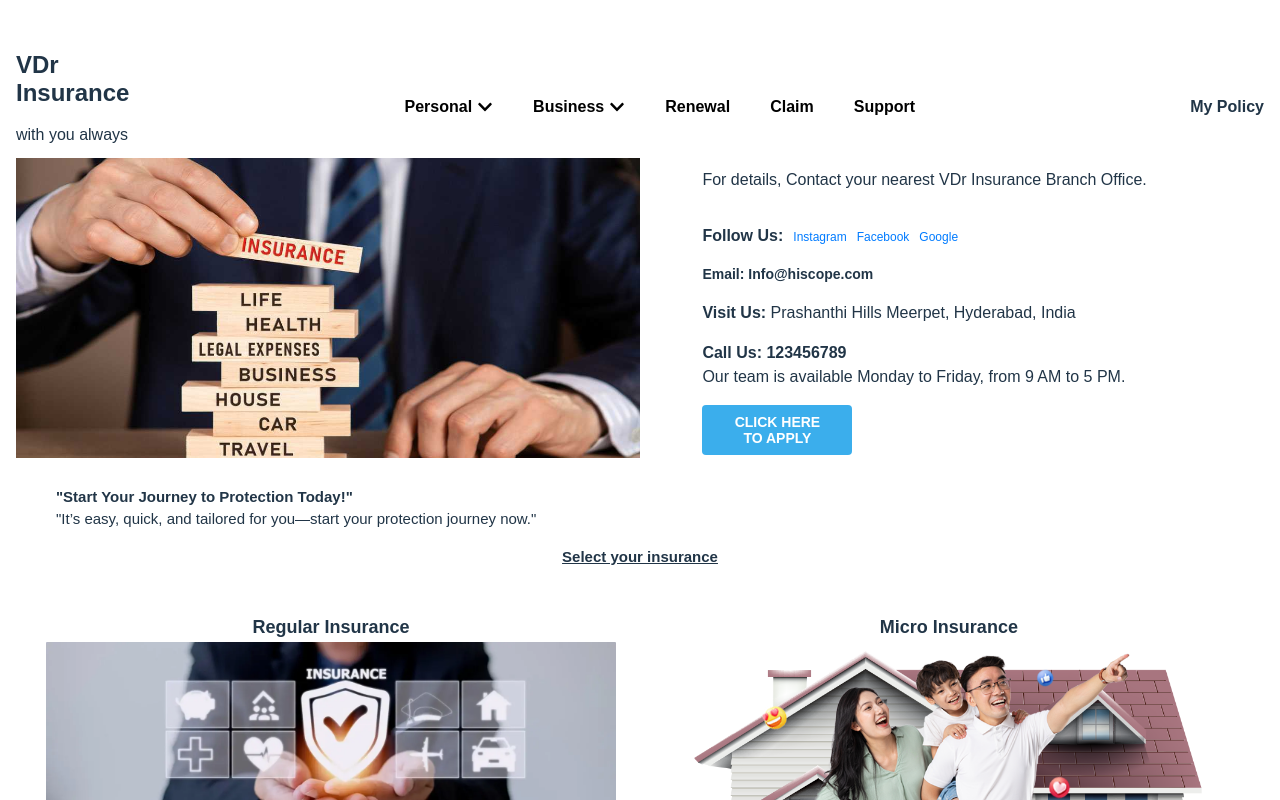
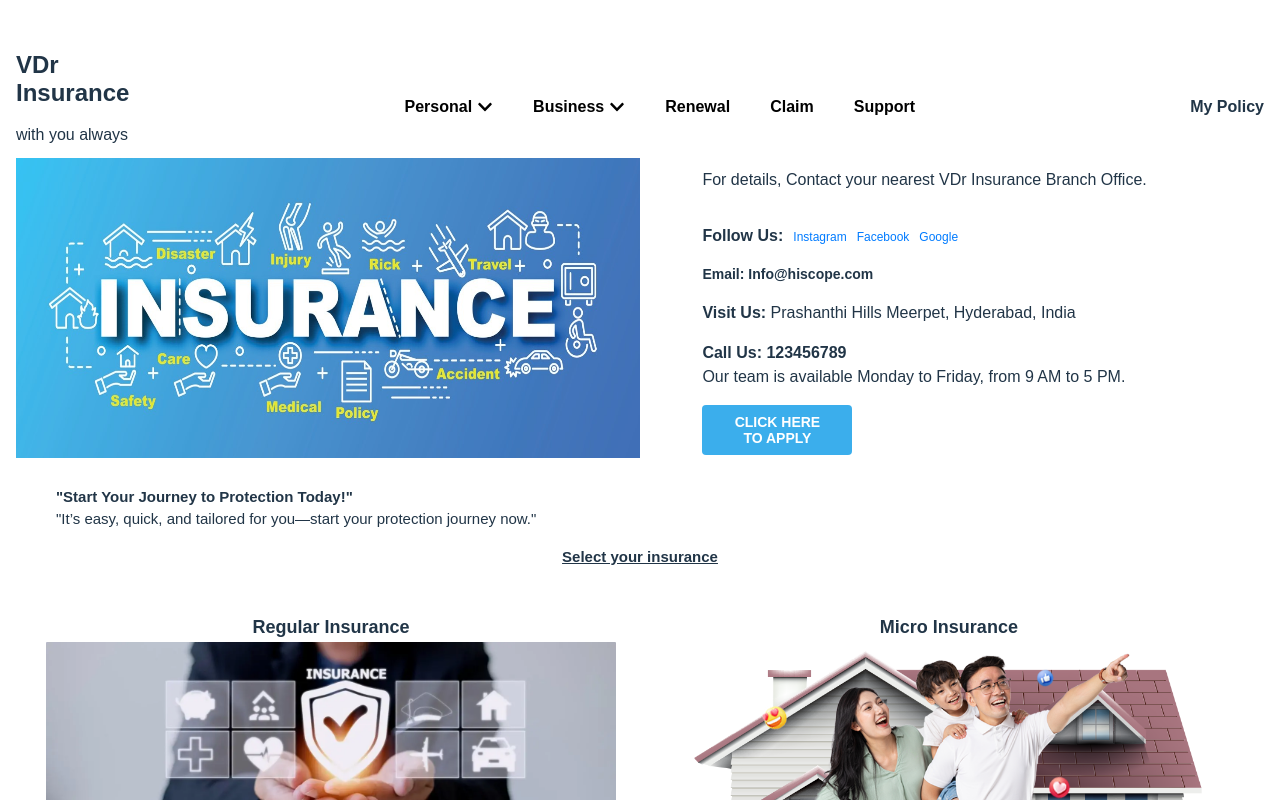
Before and after one commit to Praneethvarma807/InsurancePage, a React (Vite) app: page / in a window 1280 px wide. Shown: the top 800 px of the page. Built offline with nearby package versions, Linux system fonts and the light colour scheme.

Commit message:
updated all files

```diff
--- a/src/insurancePage.jsx
+++ b/src/insurancePage.jsx
@@ -6,7 +6,7 @@ import FormPage0 from "../src/assets/components/InsuranceFormPage0";
 import FormPage1 from "../src/assets/components/InsuranceFormPage1";
 import FormPage2 from "../src/assets/components/InsuranceFormPage2";
 import FormPage3 from "../src/assets/components/InsuranceFormPage3";
-import Img2 from "./assets/Images/insurancePage/img2.jpg";
+import Insurancefirstpageimage from "./assets/Images/insurancePage/insurancefirstpageimage1.jpg";
 import RegularInsuranceImg from "../src/assets/Images/insurancePage/img3.webp";
 import MicroInsuranceImg from "../src/assets/Images/insurancePage/microInsuranceImg.png";
 
@@ -106,7 +106,7 @@ const Insurance = () => {
           {/* Insurance Content */}
           <div className="mainInsurance-div">
             <div className="mainInsurance-div-imgdiv">
-              <img src={Img2} alt="Insurance Banner" />
+              <img src={Insurancefirstpageimage} alt="Insurance Banner" />
             </div>
             <div className="mainInsurance-div-uldiv">
               <ul className="mainInsurance-div-uldiv-ul">
```
Also changed, not shown: src/assets/images/insurancePage/Insurancefirstpageimage1.jpg (renamed from src/assets/images/insurancePage/Insurance1.jpg), src/assets/images/insurancePage/insurancefisrpageimg.jpg (renamed from src/assets/images/insurancePage/img2.jpg).
